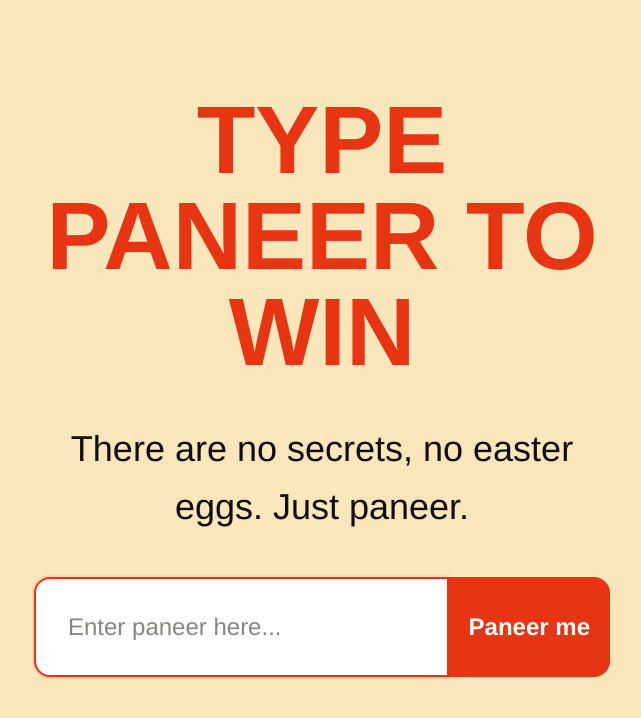
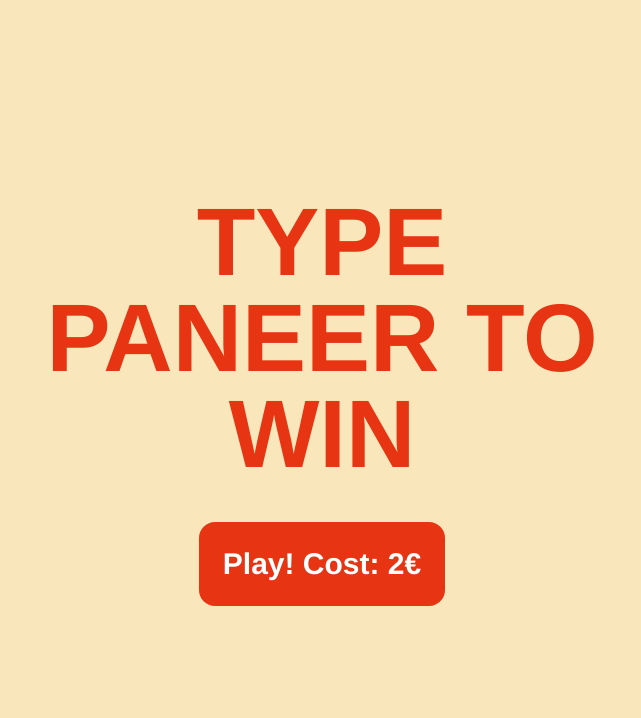
Before and after one commit to WU24-Tivoli-Team-Backend/enter-paneer-game, a Next.js app: page /game in a window 1280 px wide. Shown: the top 718 px of the page, without its empty margins (318-959 px from the left). Built offline with nearby package versions, Linux system fonts and the light colour scheme.

Commit message:
Add testroute

```diff
--- /dev/null
+++ b/src/app/api/payment/route.ts
@@ -0,0 +1,38 @@
+import { NextRequest, NextResponse } from "next/server";
+
+export async function POST(request: NextRequest) {
+  try {
+    const data = await request.json();
+
+    const baseUrl =
+      process.env.NODE_ENV === "production"
+        ? "https://yrgobank.vip/test"
+        : "http://localhost:8000/test";
+
+    const url = new URL(baseUrl);
+    Object.keys(data).forEach((key) => url.searchParams.append(key, data[key]));
+
+    console.log(`Making GET request to: ${url.toString()}`);
+
+    const response = await fetch(url.toString(), {
+      method: "GET",
+      headers: {
+        Accept: "application/json",
+      },
+    });
+
+    if (!response.ok) {
+      const errorText = await response.text();
+      throw new Error(`Request failed: ${errorText}`);
+    }
+
+    const result = await response.json();
+    return NextResponse.json(result);
+  } catch (error) {
+    console.error("API error:", error);
+    return NextResponse.json(
+      { error: "Request processing failed" },
+      { status: 500 }
+    );
+  }
+}
--- a/src/app/components/Game.tsx
+++ b/src/app/components/Game.tsx
@@ -8,6 +8,9 @@ export default function Game() {
   const [attempts, setAttempts] = useState(0);
   const [encouragement, setEncouragement] = useState<string | null>(null);
   const [showMessage, setShowMessage] = useState(false);
+  const [hasPaid, setHasPaid] = useState(false);
+  const [isProcessing, setIsProcessing] = useState(false);
+  const [paymentError, setPaymentError] = useState<string | null>(null);
   const inputRef = useRef<HTMLInputElement>(null);
   const typingTimerRef = useRef<NodeJS.Timeout | null>(null);
 
@@ -55,7 +58,7 @@ export default function Game() {
     if (input.toLowerCase() === "paneer") {
       setHasWon(true);
     } else {
-      setEncouragement("Not quite the right ingredient!");
+      setEncouragement(`${input} is not paneer.`);
       setShowMessage(true);
       setTimeout(() => {
         setShowMessage(false);
@@ -66,13 +69,51 @@ export default function Game() {
     }
   };
 
+  const handlePayment = async () => {
+    setIsProcessing(true);
+    setPaymentError(null);
+
+    try {
+      const response = await fetch("/api/payment", {
+        method: "POST",
+        headers: {
+          "Content-Type": "application/json",
+        },
+        body: JSON.stringify({
+          amount: 2.0,
+          currency: "EUR",
+          description: "Paneer Game Access",
+        }),
+      });
+
+      const data = await response.json();
+
+      if (!response.ok) {
+        throw new Error(data.error || "Payment failed");
+      }
+
+      setHasPaid(true);
+
+      setTimeout(() => {
+        inputRef.current?.focus();
+      }, 0);
+    } catch (error) {
+      console.error("Payment error:", error);
+      setPaymentError(
+        error instanceof Error ? error.message : "Payment failed"
+      );
+    } finally {
+      setIsProcessing(false);
+    }
+  };
+
   const resetGame = () => {
     setInput("");
     setHasWon(false);
     setAttempts(0);
     setEncouragement(null);
     setShowMessage(false);
-
+    setHasPaid(false);
     setTimeout(() => {
       inputRef.current?.focus();
     }, 0);
@@ -93,7 +134,25 @@ export default function Game() {
           TYPE PANEER TO WIN
         </h1>
 
-        {!hasWon ? (
+        {!hasPaid ? (
+          <div className="w-full flex flex-col items-center">
+            <button
+              onClick={handlePayment}
+              disabled={isProcessing}
+              className={`bg-[#e73413] text-white border-none rounded-2xl p-6 text-3xl font-bold cursor-pointer transition-all hover:bg-[#d62800] hover:-translate-y-0.5 active:translate-y-0 ${
+                isProcessing ? "opacity-70 cursor-not-allowed" : ""
+              }`}
+            >
+              {isProcessing ? "Processing..." : "Play! Cost: 2€"}
+            </button>
+
+            {paymentError && (
+              <div className="mt-4 p-4 bg-red-100 text-red-800 border border-red-300 rounded-lg">
+                {paymentError}
+              </div>
+            )}
+          </div>
+        ) : !hasWon ? (
           <>
             <p className="text-center mb-10 text-4xl leading-relaxed">
               There are no secrets, no easter eggs. Just paneer.
```
Also changed, not shown: src/app/api/payout/route.ts (added).
